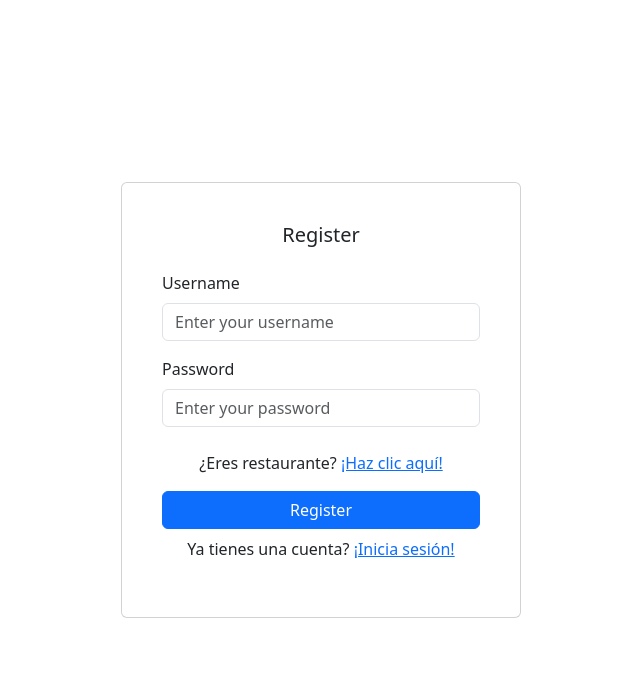
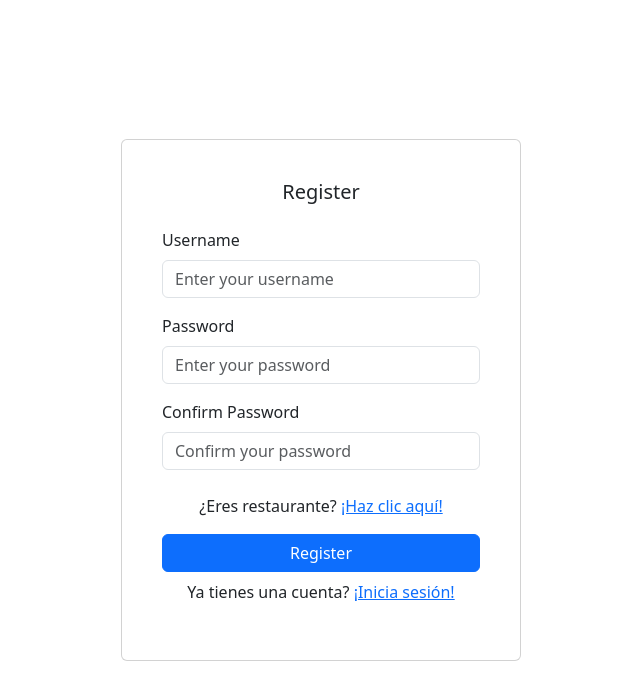
Before and after one commit to Arcami/proyecto-restaurante, a React (Create React App) app in the folder client/: page /register in a window 1280 px wide. Shown: the top 700 px of the page, without its empty margins (319-959 px from the left). Built offline with nearby package versions, Linux system fonts and the light colour scheme.

Commit message:
changes pckages

```diff
--- a/client/src/components/templates/Register.jsx
+++ b/client/src/components/templates/Register.jsx
@@ -5,12 +5,18 @@ import { Container, Form, Button, Alert, Card } from 'react-bootstrap';
 const Register = () => {
     const [username, setUsername] = useState('');
     const [password, setPassword] = useState('');
+    const [confirmPassword, setConfirmPassword] = useState('');
     const [error, setError] = useState('');
     const navigate = useNavigate();
 
     const handleSubmit = async (event) => {
         event.preventDefault();
         setError('');
+
+        if (password !== confirmPassword) {
+            setError('Passwords do not match.');
+            return;
+        }
 
         try {
             const response = await fetch('http://localhost:3001/users/register', {
@@ -50,13 +56,23 @@ const Register = () => {
                                 required
                             />
                         </Form.Group>
-                        <Form.Group controlId="formPassword" className="mb-4">
+                        <Form.Group controlId="formPassword" className="mb-3">
                             <Form.Label>Password</Form.Label>
                             <Form.Control
                                 type="password"
                                 placeholder="Enter your password"
                                 value={password}
                                 onChange={(e) => setPassword(e.target.value)}
+                                required
+                            />
+                        </Form.Group>
+                        <Form.Group controlId="formConfirmPassword" className="mb-4">
+                            <Form.Label>Confirm Password</Form.Label>
+                            <Form.Control
+                                type="password"
+                                placeholder="Confirm your password"
+                                value={confirmPassword}
+                                onChange={(e) => setConfirmPassword(e.target.value)}
                                 required
                             />
                         </Form.Group>
@@ -69,7 +85,6 @@ const Register = () => {
                         <p className="text-center">
                             Ya tienes una cuenta? <a href="#" onClick={() => navigate('/login')}>¡Inicia sesión!</a>
                         </p>
-
                     </Form>
                 </Card.Body>
             </Card>
```
Also changed, not shown: 1 other file (tests, documents, lock files or other folders).
